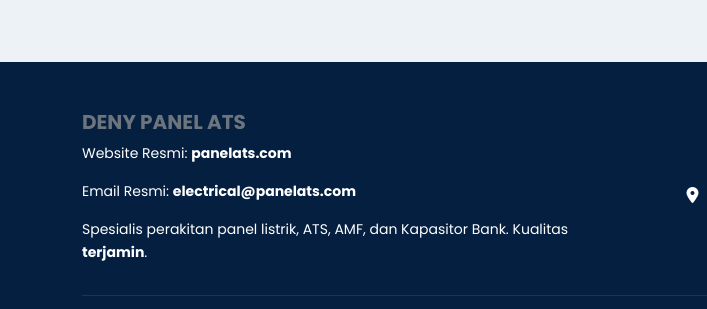
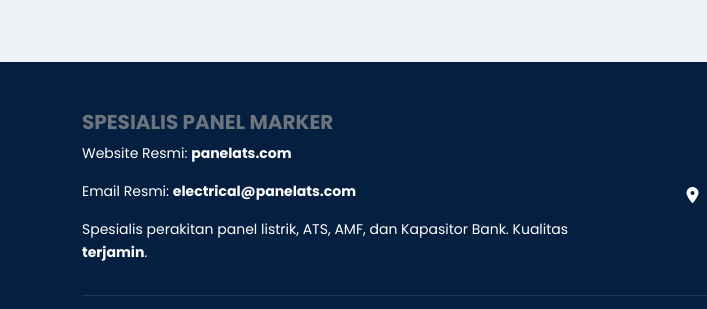
Before and after one commit to DenyHardayanti/web, a plain HTML site: page index.html in a window 1280 px wide. Shown: the part 3594-3903 px from the top of the page, 0-707 px from the left. Drawn offline with nearby package versions, Linux system fonts and the light colour scheme.

Commit message:
Update index.html

```diff
--- a/index.html
+++ b/index.html
@@ -483,7 +483,7 @@
         <div class="container">
             <div class="row">
                 <div class="col-md-6">
-                    <h5 class="fw-bold text-secondary">DENY PANEL ATS</h5>
+                    <h5 class="fw-bold text-secondary">SPESIALIS PANEL MARKER</h5>
                     <p class="small">Website Resmi: <a href="https://panelats.com" class="text-white text-decoration-none fw-bold">panelats.com</a></p>
                     <p class="small">Email Resmi: <a href="mailto:electrical@panelats.com" class="text-white text-decoration-none fw-bold">electrical@panelats.com</a></p>
                     <p class="small">Spesialis perakitan panel listrik, ATS, AMF, dan Kapasitor Bank. Kualitas <b>terjamin</b>.</p>
```
